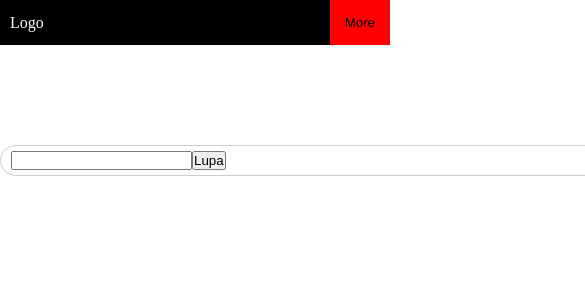
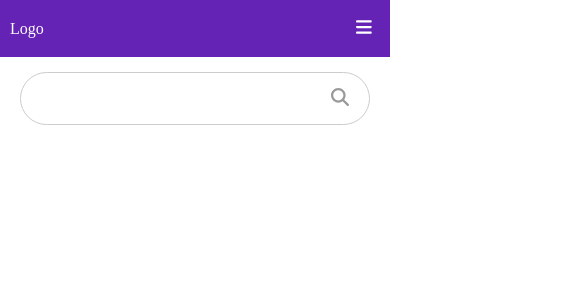
Before and after one commit to CaroMokka/E-commerce-basic-PokeApi, a React (Create React App) app: page / in a window 390 px wide. Shown: the top 300 px of the page, 585 px wide, since content can reach past the window. Built offline with nearby package versions, Linux system fonts and the light colour scheme.

Commit message:
feat-Navbar

```diff
--- a/public/index.html
+++ b/public/index.html
@@ -10,12 +10,19 @@
   <link rel="apple-touch-icon" href="%PUBLIC_URL%/logo192.png" />
   <link rel="manifest" href="%PUBLIC_URL%/manifest.json" />
   <script src="https://kit.fontawesome.com/584f316222.js" crossorigin="anonymous"></script>
+  <link rel="stylesheet" href="https://cdnjs.cloudflare.com/ajax/libs/font-awesome/6.1.1/css/all.min.css"
+    integrity="sha512-KfkfwYDsLkIlwQp6LFnl8zNdLGxu9YAA1QvwINks4PhcElQSvqcyVLLD9aMhXd13uQjoXtEKNosOWaZqXgel0g=="
+    crossorigin="anonymous" referrerpolicy="no-referrer" />
   <title>Tienda Pokemon</title>
 </head>
 
 <body>
   <noscript>You need to enable JavaScript to run this app.</noscript>
   <div id="root"></div>
+
+  <script src="https://cdnjs.cloudflare.com/ajax/libs/font-awesome/6.1.1/js/all.min.js"
+    integrity="sha512-6PM0qYu5KExuNcKt5bURAoT6KCThUmHRewN3zUFNaoI6Di7XJPTMoT6K0nsagZKk2OB4L7E3q1uQKHNHd4stIQ=="
+    crossorigin="anonymous" referrerpolicy="no-referrer"></script>
 </body>
 
 </html>
--- a/src/front/js/components/Navbar.js
+++ b/src/front/js/components/Navbar.js
@@ -15,7 +15,7 @@ export const Navbar = () => {
             <div className="mobile">
                 <div className="header">
                     <div className="logo">Logo</div>
-                    <div className="more"><button onClick={handleClick}>More</button></div>
+                    <div className="more"><button onClick={handleClick}><i className="fa-solid fa-bars"></i></button></div>
                 </div>
                 {
                     toggleMenu && (
--- a/src/front/js/components/Search.js
+++ b/src/front/js/components/Search.js
@@ -7,7 +7,7 @@ export const Search = () => {
             <input type="text"></input>
             <div className="actions">
                 <button>
-                    <span className="lupa-icon">Lupa</span>
+                    <i className="fa-solid fa-magnifying-glass"></i>
                 </button>
             </div>
         </div>
--- a/src/front/styles/Navbar.css
+++ b/src/front/styles/Navbar.css
@@ -1,5 +1,5 @@
 nav{
-    background-color: black;
+    background-color: #6523b6;
     color: white;
     width: 100%;
 }
@@ -14,8 +14,10 @@ nav .mobile .header{
 }
 nav .mobile .header .more button {
     border: none;
-    background-color: red;
-    padding: 15px;
+    background-color: #6523b6;
+    color: white;
+    font-size: 18px;
+    padding: 18px;
     cursor: pointer;
 }
 nav .logo{
@@ -44,9 +46,7 @@ nav .desktop .secondary {
 nav .desktop .secondary.mini{
     display: none;
 }
-.collapsed {
-    display: none;
-}
+
 
 /* mediaQuery */
 
--- a/src/front/styles/Search.css
+++ b/src/front/styles/Search.css
@@ -6,7 +6,7 @@
     flex-direction: row;
     align-items: center;
     padding: 5px 10px;
-    margin: 100px auto;
+    margin: 15px auto;
 
     transition: all 0.3s ease-in-out;
 }
@@ -14,3 +14,42 @@
     border: solid 1px #aaa;
     box-shadow: 0 2px 5px rgba(0, 0, 0, 0.2);
 }
+.search-bar input[type='text']{
+    border: none;
+    outline: none;
+    padding: 10px;
+    flex: 1;
+    font-size: 18px;
+}
+.search-bar .actions button{
+    border: none;
+    outline: none;
+    background: none;
+    cursor: pointer;
+    color: #999;
+    font-size: 18px;
+    margin-right: 10px;
+
+    transition: color 0.3s ease-in-out;
+
+}
+.search-bar .actions button:hover {
+    color: #2979e2;
+}
+
+/* mediaquery */
+
+@media screen and ( max-width: 868px ){
+
+    .search-bar{
+        width: 550px;
+    }
+}
+
+@media screen and ( max-width: 600px){
+
+    .search-bar{
+        width: 350px;
+    }
+
+}
```
